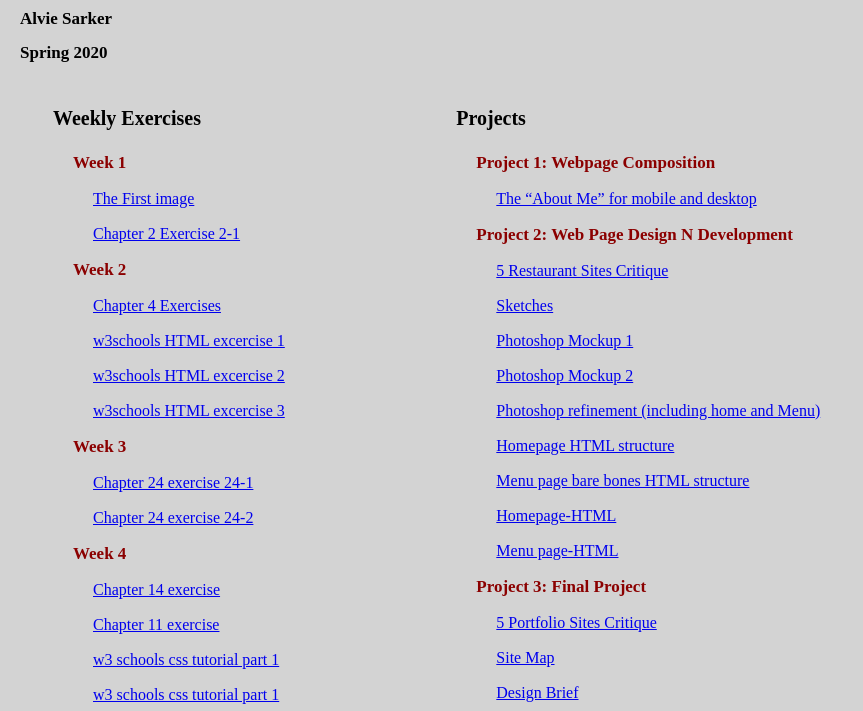
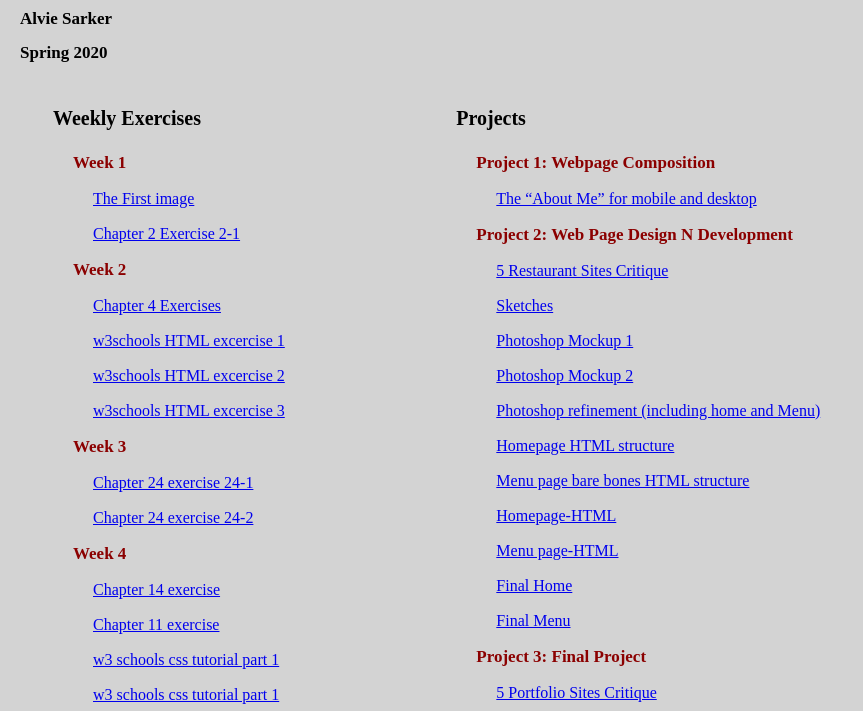
Before and after one commit to alviesarker/alvie, a plain HTML site: page weekly/index.html in a window 1280 px wide. Shown: the part 88-799 px from the top of the page, without its empty margins (0-863 px from the left). Drawn offline with Linux system fonts and the light colour scheme.

Commit message:
Update index.html

```diff
--- a/weekly/index.html
+++ b/weekly/index.html
@@ -108,7 +108,8 @@
 <dd><a href="../p2/menu.html">Menu page bare bones HTML structure </a></dd>
 <dd><a href="../p2/index.html">Homepage-HTML </a></dd>
 <dd><a href="../p2/index.html">Menu page-HTML </a></dd>
-
+ <dd><a href="../p2/indexfinal.html">Final Home </a></dd>
+  <dd><a href="../p2/indexfinal.html">Final Menu </a></dd>
 </dl>
 
 <dt>Project 3: Final Project</dt>
```
